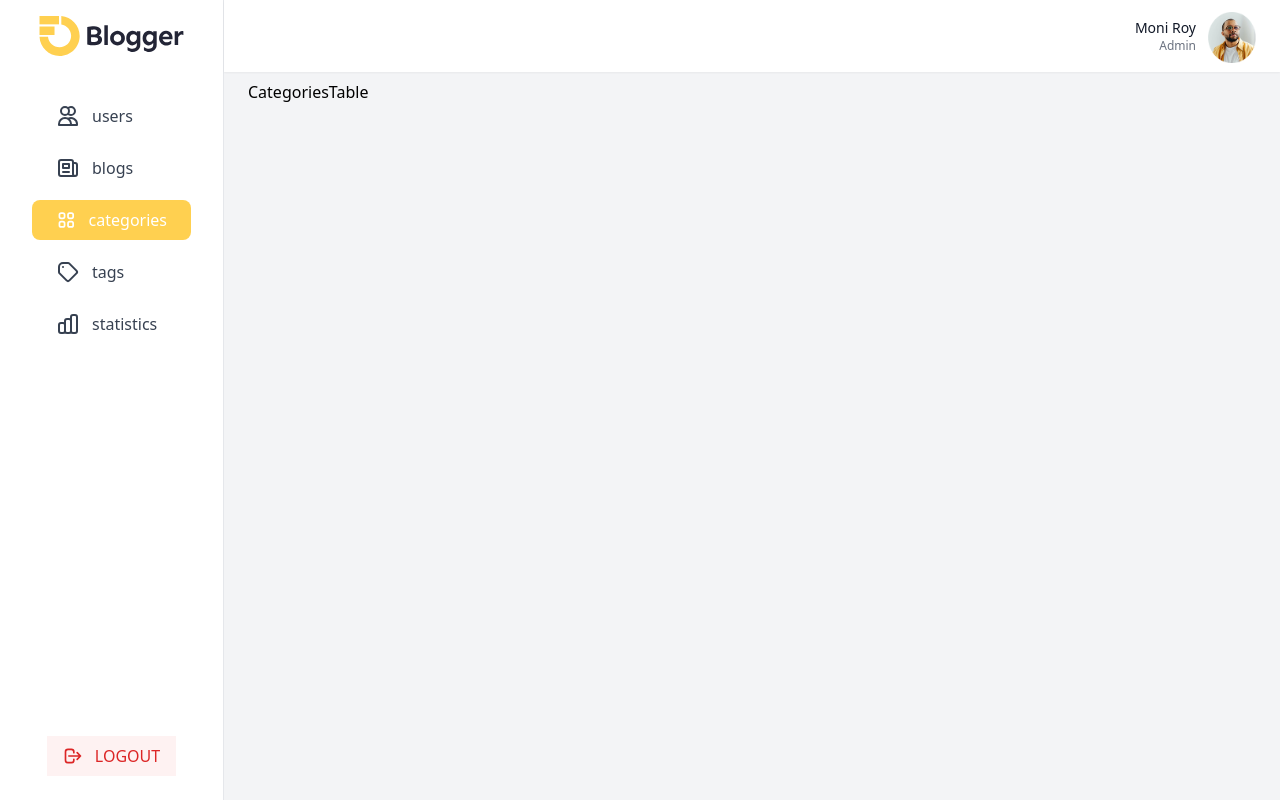
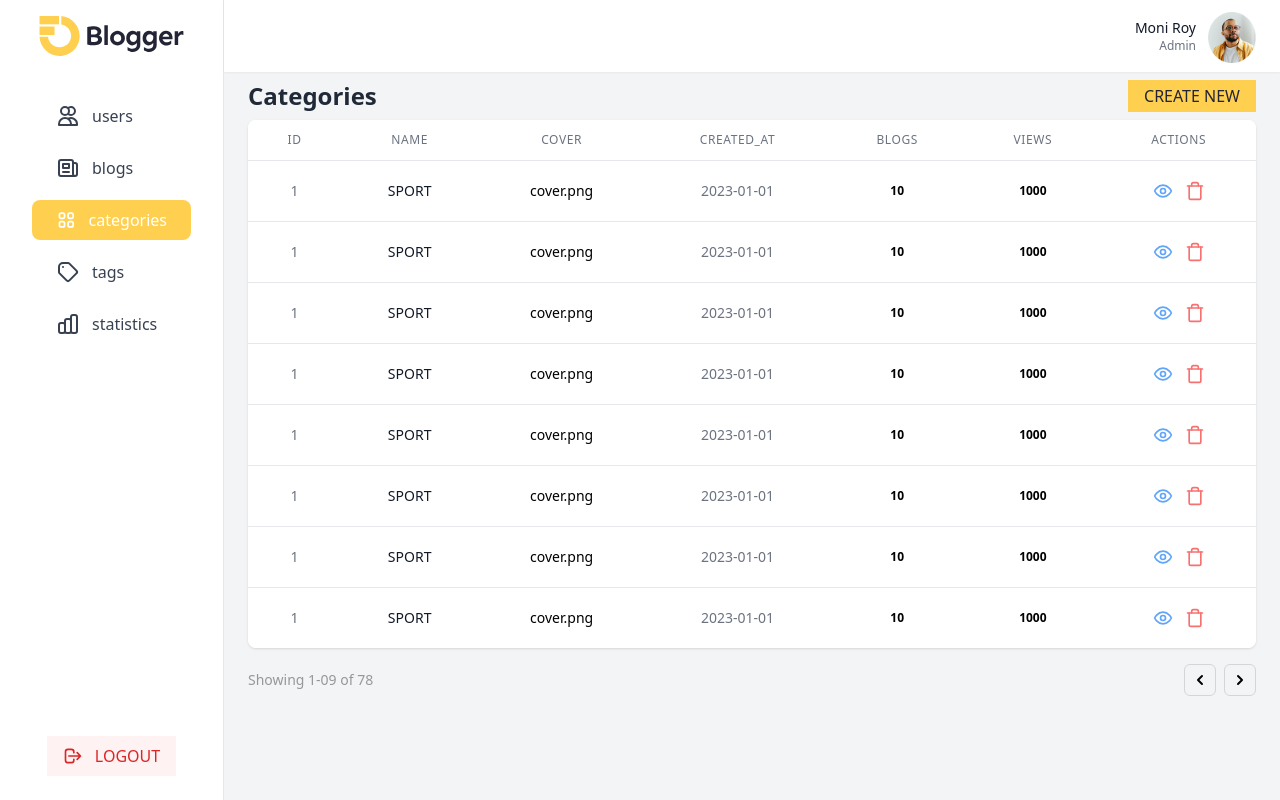
Before and after one commit to ayoub-akraou/Blogger, a React (Vite) app in the folder frontend/: page /admin/categories in a window 1280 px wide. Built offline with nearby package versions, Linux system fonts and the light colour scheme.

Commit message:
feat(pages/categories): ajouter la table des catégories avec actions et pagination

```diff
--- a/frontend/src/pages/CategoriesTable.jsx
+++ b/frontend/src/pages/CategoriesTable.jsx
@@ -1,7 +1,156 @@
-import React from 'react'
+import React from "react";
+import Delete from "../components/Icons/Delete.jsx";
+import Cheveron from "../components/Icons/Cheveron.jsx";
+import Button from "../components/UI/Button/Button.jsx";
+import Eye from "../components/Icons/Eye.jsx";
 
 export default function CategoriesTable() {
   return (
-    <div>CategoriesTable</div>
-  )
+    <>
+      <div className="flex justify-between mb-2">
+        <h1 className="text-2xl font-bold text-gray-800">Categories</h1>
+        <Button className="bg-primary leading-none ">Create New</Button>
+      </div>
+
+      {/* <!-- Table --> */}
+      <div className="bg-white rounded-md md:rounded-lg shadow overflow-hidden">
+        <table className="min-w-full divide-y divide-gray-200">
+          <thead className="bg-white">
+            <tr>
+              <th
+                scope="col"
+                className="px-6 py-3 text-center text-xs font-medium text-gray-500 uppercase tracking-wider"
+              >
+                ID
+              </th>
+              <th
+                scope="col"
+                className="px-6 py-3 text-center text-xs font-medium text-gray-500 uppercase tracking-wider"
+              >
+                NAME
+              </th>
+              <th
+                scope="col"
+                className="px-6 py-3 text-center text-xs font-medium text-gray-500 uppercase tracking-wider"
+              >
+                COVER
+              </th>
+              <th
+                scope="col"
+                className="px-6 py-3 text-center text-xs font-medium text-gray-500 uppercase tracking-wider"
+              >
+                CREATED_AT
+              </th>
+              <th
+                scope="col"
+                className="px-6 py-3 text-center text-xs font-medium text-gray-500 uppercase tracking-wider"
+              >
+                BLOGS
+              </th>
+              <th
+                scope="col"
+                className="px-6 py-3 text-center text-xs font-medium text-gray-500 uppercase tracking-wider"
+              >
+                VIEWS
+              </th>
+              <th
+                scope="col"
+                className="text-center px-6 py-3 text-xs font-medium text-gray-500 uppercase tracking-wider"
+              >
+                ACTIONS
+              </th>
+            </tr>
+          </thead>
+          <tbody className="bg-white divide-y divide-gray-200">
+            <Row />
+            <Row />
+            <Row />
+            <Row />
+            <Row />
+            <Row />
+            <Row />
+            <Row />
+          </tbody>
+        </table>
+      </div>
+      <Pagination />
+    </>
+  );
 }
+
+function Row({
+  className,
+  id = "1",
+  name = "SPORT",
+  cover = "cover.png",
+  createdAt = "2023-01-01",
+  blogs = "10",
+  views = "1000",
+}) {
+  return (
+    <tr className={className}>
+      <td className="px-4 text-center py-2 md:px-6 md:py-4 whitespace-nowrap text-sm text-gray-500">
+        {id}
+      </td>
+      <td className="px-4 text-center py-2 md:px-6 md:py-4 whitespace-nowrap text-sm font-medium text-gray-900">
+        {name}
+      </td>
+      <td className="px-4 text-center py-2 md:px-6 md:py-4 whitespace-nowrap text-sm font-medium">
+        {cover}
+      </td>
+      <td className="px-4 text-center py-2 md:px-6 md:py-4 whitespace-nowrap text-sm text-gray-500">
+        {createdAt}
+      </td>
+      <td className="px-4 text-center py-2 md:px-6 md:py-4 whitespace-nowrap">
+        <span
+          className={`px-2 py-1 inline-flex text-xs leading-5 font-semibold rounded-full`}
+        >
+          {blogs}
+        </span>
+      </td>
+      <td className="px-4 text-center py-2 md:px-6 md:py-4 whitespace-nowrap">
+        <span
+          className={`px-2 py-1 inline-flex text-xs leading-5 font-semibold rounded-full`}
+        >
+          {views}
+        </span>
+      </td>
+      <td className="px-4 text-center py-2 md:px-6 md:py-4 whitespace-nowrap text-sm font-medium">
+        <div className="flex justify-center gap-3">
+          <button>
+            <Eye />
+          </button>
+          <button>
+            <Delete />
+          </button>
+        </div>
+      </td>
+    </tr>
+  );
+}
+
+function Pagination({ className }) {
+  return (
+    <div
+      className={`${className} flex flex-col sm:flex-row justify-between items-center mt-4 search-pagination`}
+    >
+      <div className="text-sm text-[#979797]" id="pagination-info">
+        Showing 1-09 of 78
+      </div>
+      <div className="flex space-x-2">
+        <button
+          id="prev-page"
+          className="w-8 h-8 border border-[#d5d5d5] rounded-md flex items-center justify-center"
+        >
+          <Cheveron orientation="left" />
+        </button>
+        <button
+          id="next-page"
+          className="w-8 h-8 border border-[#d5d5d5] rounded-md flex items-center justify-center"
+        >
+          <Cheveron orientation="right" />
+        </button>
+      </div>
+    </div>
+  );
+}
```
